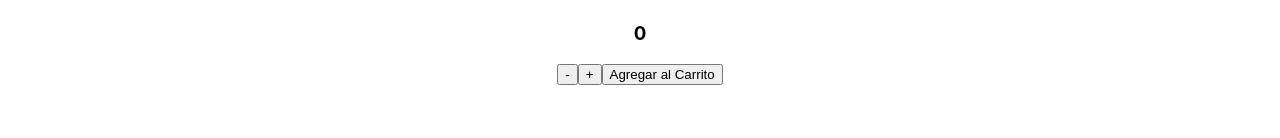
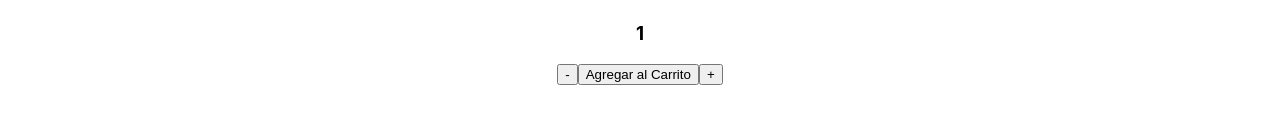
Before and after one commit to mauriciopedrosa/app, a React (Create React App) app: page / in a window 1280 px wide. Shown: the part 162-300 px from the top of the page. Built offline with nearby package versions, Linux system fonts and the light colour scheme.

Commit message:
olvide el stock inicial y lo agregue ahora

```diff
--- a/src/components/Contador/Contador.js
+++ b/src/components/Contador/Contador.js
@@ -2,7 +2,7 @@ import { useState } from 'react';
 import './Contador.css';
 
     const Contador = ({stock = 1,inicial = 1, onAdd}) => {
-        const [cantidad,setCantidad] =useState(0);
+        const [cantidad,setCantidad] =useState(inicial);
 
         const agregar = () => {
             if(cantidad < stock){
@@ -22,8 +22,9 @@ import './Contador.css';
                 <h3>Contador</h3>
                 <h3>{cantidad}</h3>
                 <button onClick={restar}>-</button>
+                <button onClick={() => onAdd(cantidad)}>Agregar al Carrito</button>
                 <button onClick={agregar}>+</button>
-                <button onClick={() => onAdd(cantidad)}>Agregar al Carrito</button>
+
             </div>
         )
     }
```
